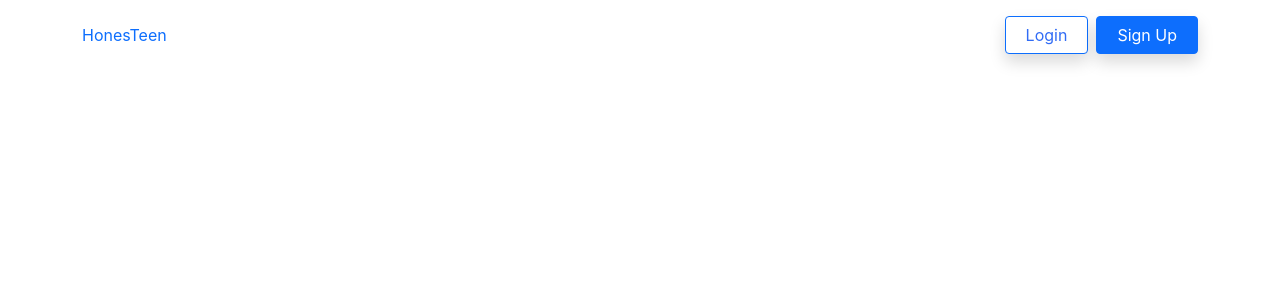
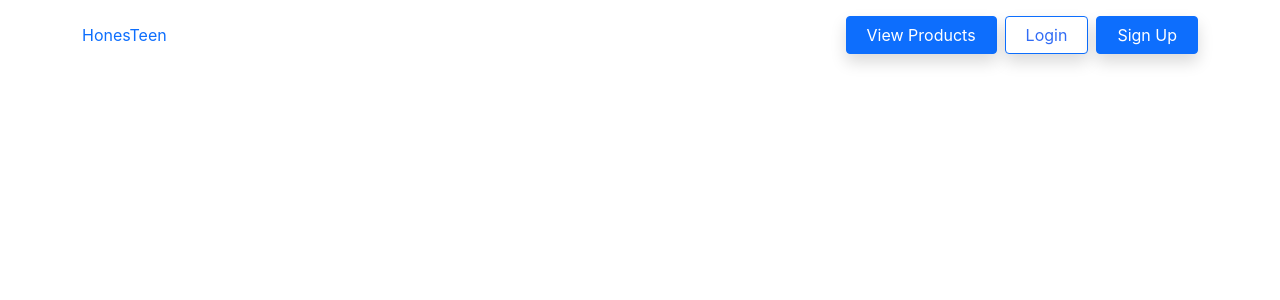
Before and after one commit to rahmatsyifana12/honesty-canteen-sq, a React (Create React App) app in the folder frontend/: page / in a window 1280 px wide. Shown: the top 300 px of the page. Built offline with nearby package versions, Linux system fonts and the light colour scheme.

Commit message:
Add unauthorized logic whne buy product

```diff
--- a/frontend/src/components/Navbar/Navbar.jsx
+++ b/frontend/src/components/Navbar/Navbar.jsx
@@ -53,6 +53,21 @@ function Navbar() {
                 {
                     !localStorage.getItem('accessToken') &&
                     <>
+                        <Link to="/products" style={{ textDecoration: "none" }}>
+                            <li className="nav-item">
+                                <button
+                                className="btn btn-primary shadow ms-2"
+                                type="button"
+                                style={{
+                                    fontSize: "16px",
+                                    paddingRight: "20px",
+                                    paddingLeft: "20px"
+                                }}
+                                >
+                                View Products
+                                </button>
+                            </li>
+                        </Link>
                         <Link to="/login" style={{ textDecoration: "none" }}>
                             <li className="nav-item">
                                 <button
--- a/frontend/src/components/Product/ProductItem.jsx
+++ b/frontend/src/components/Product/ProductItem.jsx
@@ -43,6 +43,10 @@ function ProductItem({ product }) {
 
     const buy = async () => {
         const accessToken = localStorage.getItem('accessToken');
+        if (!accessToken) {
+            navigate('/login');
+            return;
+        }
         try {
             addBuyerInbox(accessToken);
             addSellerInbox(accessToken);
```
Also changed, not shown: 1 other file (tests, documents, lock files or other folders).
